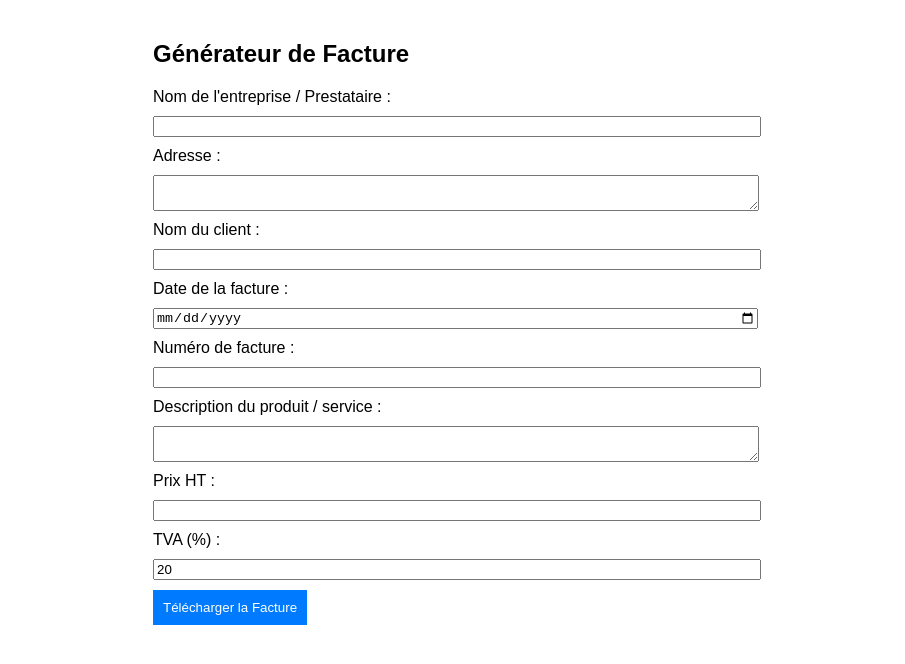
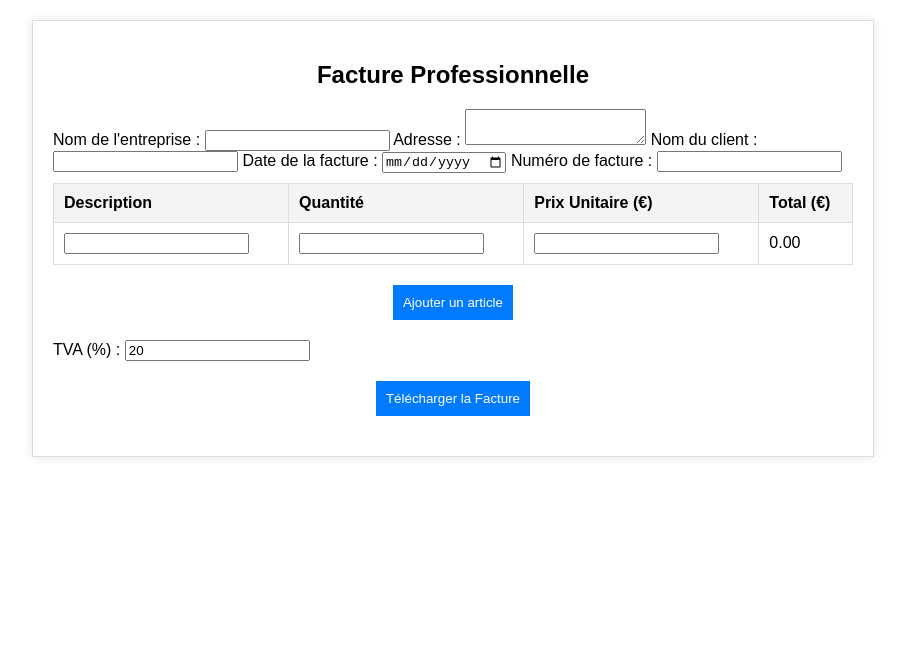
Before and after one commit to sache2358/facture-generator, a plain HTML site: page index.html in a window 1280 px wide. Shown: the whole page, without its empty margins (187-1092 px from the left). Drawn offline with nearby package versions, Linux system fonts and the light colour scheme.

Commit message:
Update index.html

```diff
--- a/index.html
+++ b/index.html
@@ -3,19 +3,34 @@
 <head>
     <meta charset="UTF-8">
     <meta name="viewport" content="width=device-width, initial-scale=1.0">
-    <title>Générateur de Facture</title>
+    <title>Facture Professionnelle</title>
     <script src="https://cdnjs.cloudflare.com/ajax/libs/jspdf/2.5.1/jspdf.umd.min.js"></script>
     <style>
         body {
             font-family: Arial, sans-serif;
-            max-width: 600px;
-            margin: 0 auto;
+            max-width: 800px;
+            margin: 20px auto;
             padding: 20px;
+            border: 1px solid #ddd;
+            box-shadow: 0 0 10px rgba(0, 0, 0, 0.1);
         }
-        label, input, textarea {
-            display: block;
+        h2 {
+            text-align: center;
+        }
+        table {
             width: 100%;
-            margin-bottom: 10px;
+            border-collapse: collapse;
+            margin-top: 10px;
+        }
+        table, th, td {
+            border: 1px solid #ddd;
+        }
+        th, td {
+            padding: 10px;
+            text-align: left;
+        }
+        th {
+            background-color: #f4f4f4;
         }
         button {
             padding: 10px;
@@ -23,13 +38,15 @@
             color: white;
             border: none;
             cursor: pointer;
+            display: block;
+            margin: 20px auto;
         }
     </style>
 </head>
 <body>
-    <h2>Générateur de Facture</h2>
+    <h2>Facture Professionnelle</h2>
     <form id="invoiceForm">
-        <label>Nom de l'entreprise / Prestataire :</label>
+        <label>Nom de l'entreprise :</label>
         <input type="text" id="companyName" required>
 
         <label>Adresse :</label>
@@ -44,11 +61,26 @@
         <label>Numéro de facture :</label>
         <input type="text" id="invoiceNumber" required>
 
-        <label>Description du produit / service :</label>
-        <textarea id="description" required></textarea>
+        <table>
+            <thead>
+                <tr>
+                    <th>Description</th>
+                    <th>Quantité</th>
+                    <th>Prix Unitaire (€)</th>
+                    <th>Total (€)</th>
+                </tr>
+            </thead>
+            <tbody id="invoiceItems">
+                <tr>
+                    <td><input type="text" class="description" required></td>
+                    <td><input type="number" class="quantity" required></td>
+                    <td><input type="number" class="unitPrice" required></td>
+                    <td class="totalPrice">0.00</td>
+                </tr>
+            </tbody>
+        </table>
 
-        <label>Prix HT :</label>
-        <input type="number" id="priceHT" required>
+        <button type="button" onclick="addItem()">Ajouter un article</button>
 
         <label>TVA (%) :</label>
         <input type="number" id="tva" value="20">
@@ -57,6 +89,18 @@
     </form>
 
     <script>
+        function addItem() {
+            let tbody = document.getElementById("invoiceItems");
+            let row = document.createElement("tr");
+            row.innerHTML = `
+                <td><input type="text" class="description" required></td>
+                <td><input type="number" class="quantity" required></td>
+                <td><input type="number" class="unitPrice" required></td>
+                <td class="totalPrice">0.00</td>
+            `;
+            tbody.appendChild(row);
+        }
+
         function generateInvoice() {
             const { jsPDF } = window.jspdf;
             const doc = new jsPDF();
@@ -66,20 +110,43 @@
             const clientName = document.getElementById("clientName").value;
             const invoiceDate = document.getElementById("invoiceDate").value;
             const invoiceNumber = document.getElementById("invoiceNumber").value;
-            const description = document.getElementById("description").value;
-            const priceHT = parseFloat(document.getElementById("priceHT").value);
             const tva = parseFloat(document.getElementById("tva").value);
-            const priceTTC = priceHT + (priceHT * (tva / 100));
+
+            let items = document.querySelectorAll("#invoiceItems tr");
+            let y = 80;
+            let totalHT = 0;
 
             doc.text(`Facture N° ${invoiceNumber}`, 20, 20);
             doc.text(`Date : ${invoiceDate}`, 20, 30);
             doc.text(`Entreprise : ${companyName}`, 20, 40);
             doc.text(`Adresse : ${address}`, 20, 50);
             doc.text(`Client : ${clientName}`, 20, 60);
-            doc.text(`Description : ${description}`, 20, 80);
-            doc.text(`Prix HT : ${priceHT.toFixed(2)} €`, 20, 90);
-            doc.text(`TVA (${tva}%) : ${(priceHT * (tva / 100)).toFixed(2)} €`, 20, 100);
-            doc.text(`Prix TTC : ${priceTTC.toFixed(2)} €`, 20, 110);
+
+            doc.text(`Description`, 20, 70);
+            doc.text(`Quantité`, 90, 70);
+            doc.text(`Prix Unit. (€)`, 130, 70);
+            doc.text(`Total (€)`, 170, 70);
+
+            items.forEach(item => {
+                let desc = item.querySelector(".description").value;
+                let qty = parseFloat(item.querySelector(".quantity").value);
+                let unitPrice = parseFloat(item.querySelector(".unitPrice").value);
+                let total = qty * unitPrice;
+                totalHT += total;
+
+                doc.text(`${desc}`, 20, y);
+                doc.text(`${qty}`, 90, y);
+                doc.text(`${unitPrice.toFixed(2)}`, 130, y);
+                doc.text(`${total.toFixed(2)}`, 170, y);
+                y += 10;
+            });
+
+            let totalTVA = totalHT * (tva / 100);
+            let totalTTC = totalHT + totalTVA;
+
+            doc.text(`Total HT : ${totalHT.toFixed(2)} €`, 20, y + 10);
+            doc.text(`TVA (${tva}%) : ${totalTVA.toFixed(2)} €`, 20, y + 20);
+            doc.text(`Total TTC : ${totalTTC.toFixed(2)} €`, 20, y + 30);
 
             doc.save(`Facture_${invoiceNumber}.pdf`);
         }
```
